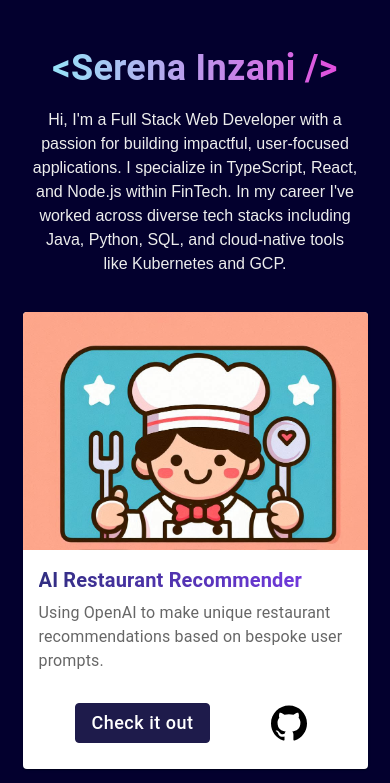
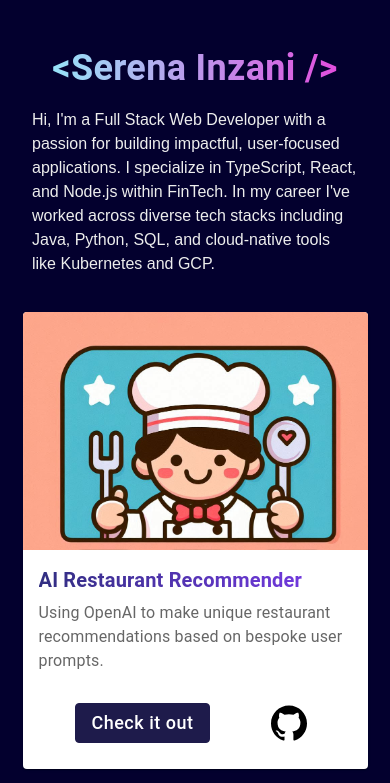
Before and after one commit to serenainzani/serena-portfolio, a Next.js app: page / in a window 390 px wide. Shown: the top 783 px of the page. Built offline with nearby package versions, Linux system fonts and the light colour scheme.

Commit message:
feat: left align about text on mobile

```diff
--- a/src/app/page.tsx
+++ b/src/app/page.tsx
@@ -21,7 +21,7 @@ export default function Home() {
             >
                 {"<Serena Inzani />"}
             </Typography>
-            <p className="sm:w-1/2 flex mx-auto text-center text-base sm:text-xl px-8 sm:py-12 py-5">
+            <p className="sm:w-1/2 flex mx-auto sm:text-center text-base sm:text-xl px-8 sm:py-12 py-5">
                 Hi, I&apos;m a Full Stack Web Developer with a passion for
                 building impactful, user-focused applications. I specialize in
                 TypeScript, React, and Node.js within FinTech. In my career
```
